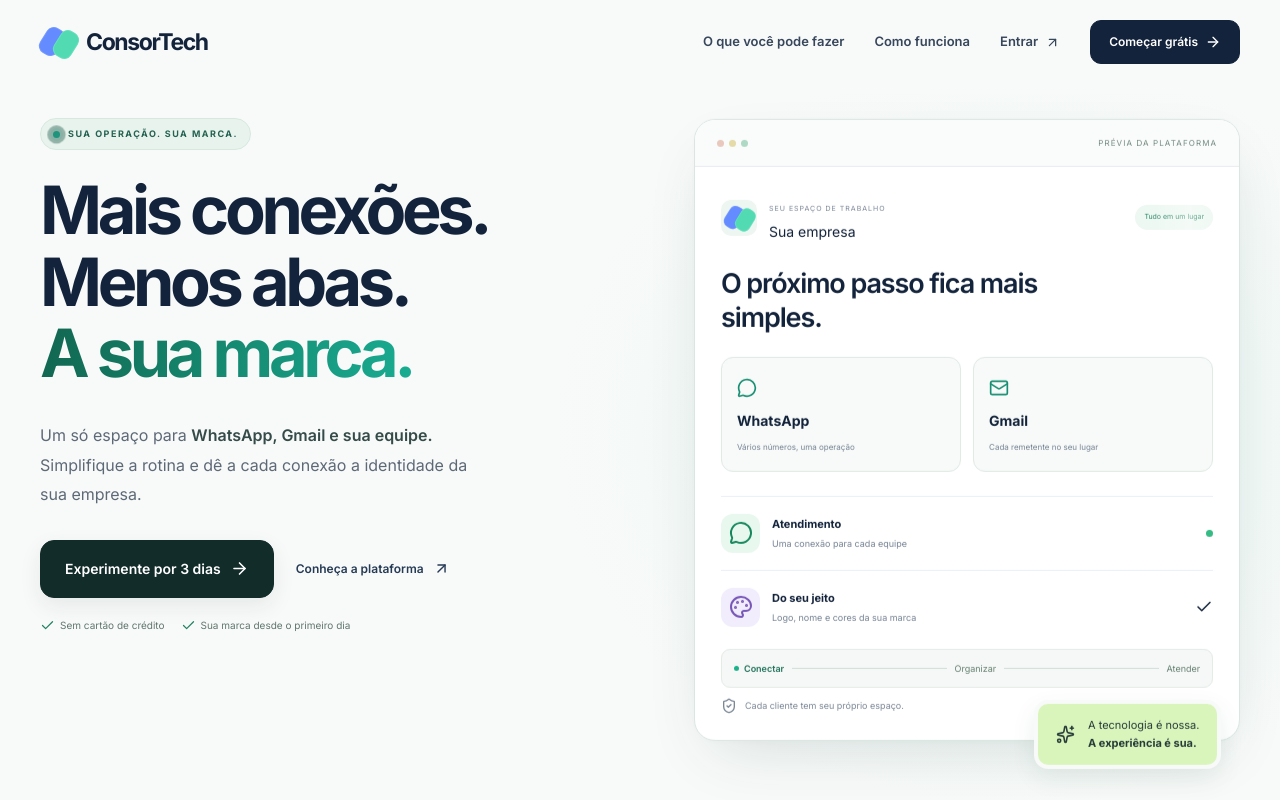
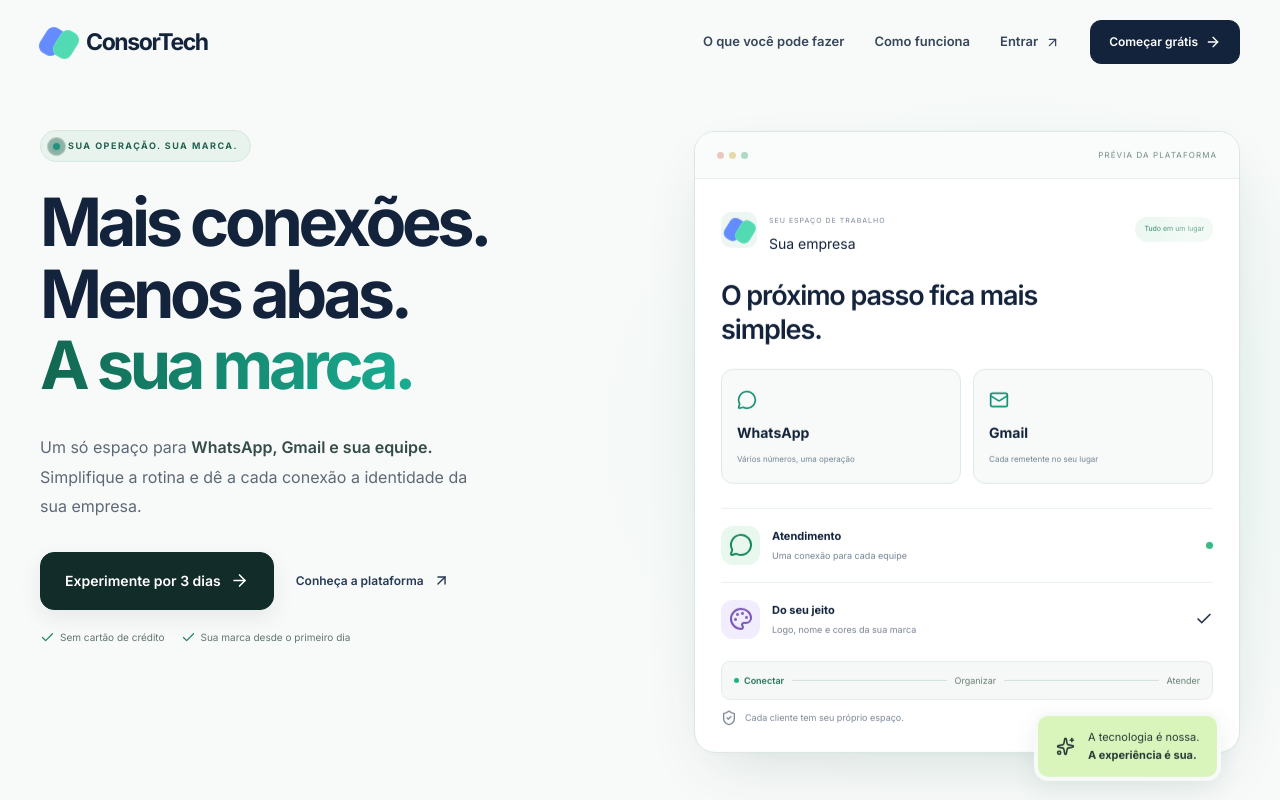
Before and after one commit to SystemX-PI/Front-End, a React (Vite) app: page / in a window 1280 px wide. Shown: the top 800 px of the page. Built offline with nearby package versions, Linux system fonts and the light colour scheme.

Commit message:
style(landing): ajustar respiro vertical do hero abaixo da barra de navegacao

```diff
--- a/src/platform.css
+++ b/src/platform.css
@@ -456,7 +456,7 @@
 .marketing-brand strong{font-size:23px;font-weight:700;letter-spacing:-.06em;line-height:1;white-space:nowrap}
 .marketing-nav{padding-top:20px;padding-bottom:12px}
 .marketing-nav nav>a:not(.saas-button):hover{color:#12694f}
-.marketing-hero{grid-template-columns:1.08fr 1fr;gap:64px;padding-top:28px;padding-bottom:80px;min-height:0;align-items:start}
+.marketing-hero{grid-template-columns:1.08fr 1fr;gap:64px;padding-top:40px;padding-bottom:80px;min-height:0;align-items:start}
 .hero-copy{padding-top:14px}
 .marketing-hero:before{content:"";position:absolute;z-index:-1;inset:18px 0 -20px 40%;background:radial-gradient(ellipse at 65% 45%,#cceee45c,transparent 65%);pointer-events:none}
 .hero-eyebrow{background:#e9f3ed;color:#256352;padding:8px 12px;border:1px solid #d6e9df;border-radius:30px;font-size:9px;letter-spacing:1.5px}
```
